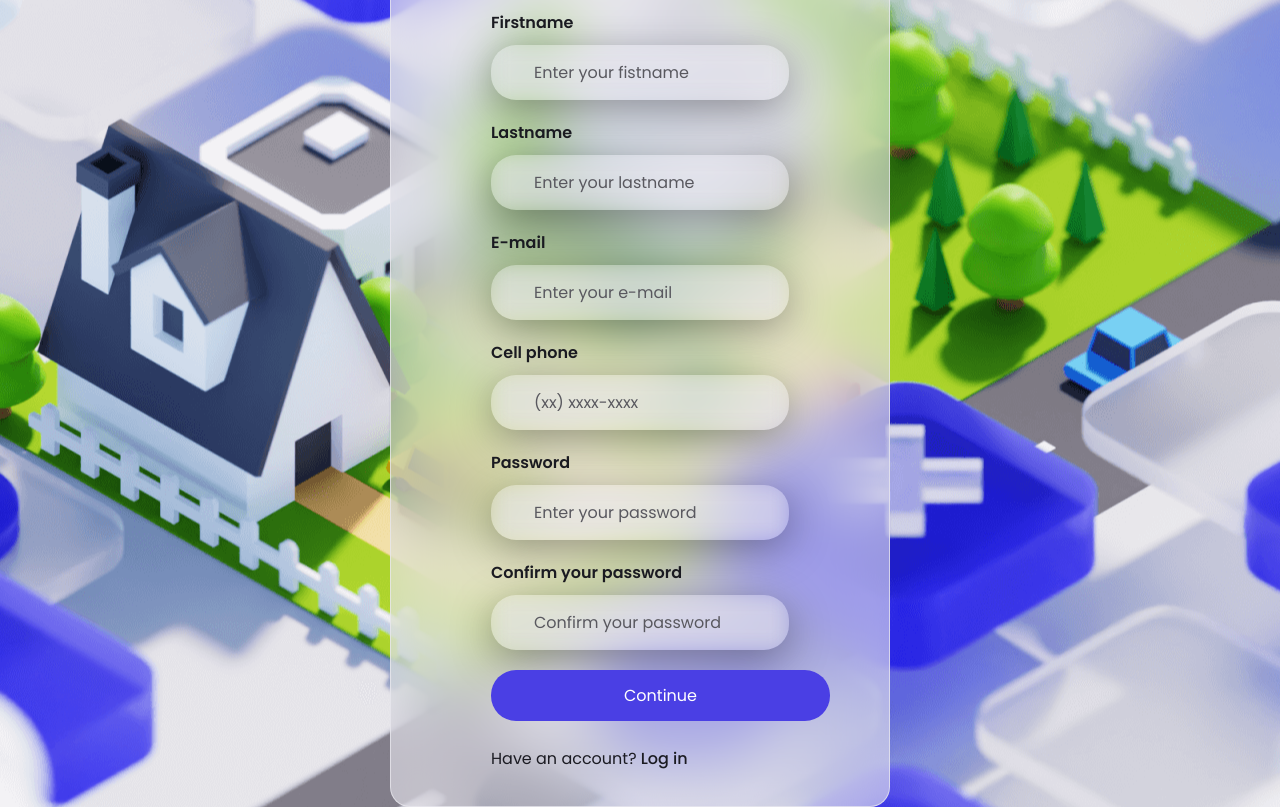
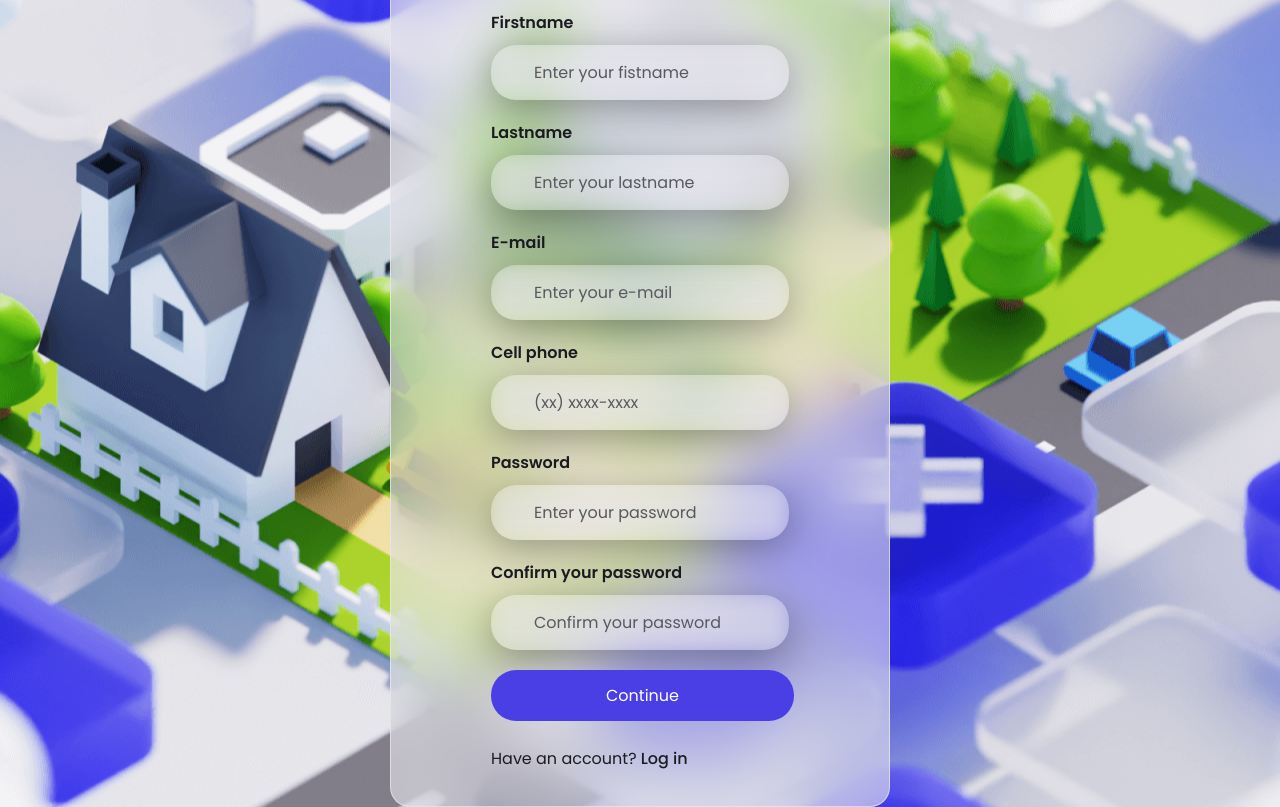
Before and after one commit to ClaudiaCPaniago/login_glassmorphism, a plain HTML site: page cadastro.html in a window 1280 px wide. Shown: the part 98-905 px from the top of the page. Drawn offline with Linux system fonts and the light colour scheme.

Commit message:
imagem da página de cadastro

```diff
--- a/css/style.css
+++ b/css/style.css
@@ -158,3 +158,7 @@ button:hover {
   transform: translateY(-50%); /* Mantém a centralização do ícone */
   margin: 0px 8px;
 }
+
+.btn-continue > button {
+  padding: 10px 112px;
+}
```
Also changed, not shown: assets/cadastro.png (added).
